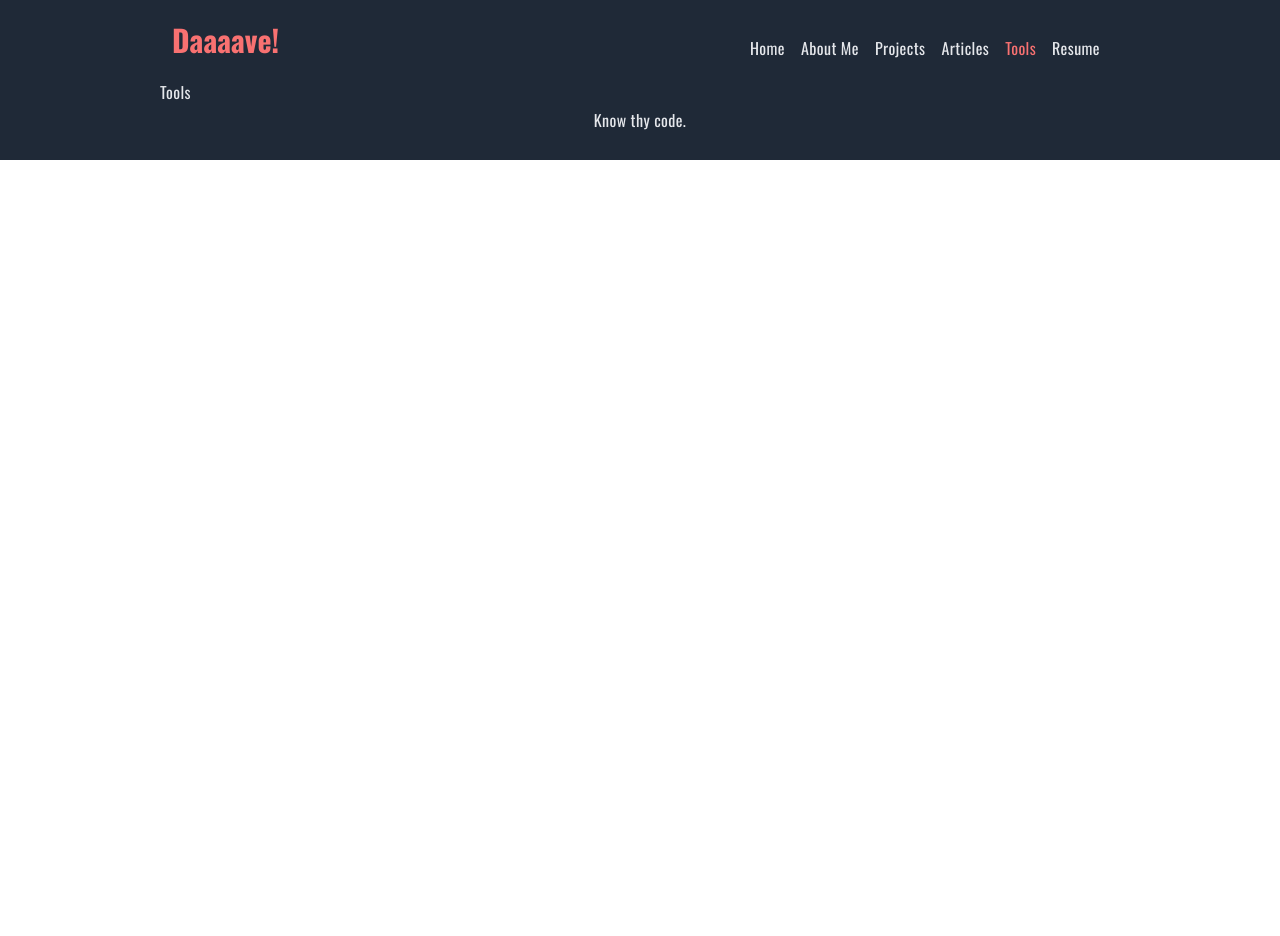
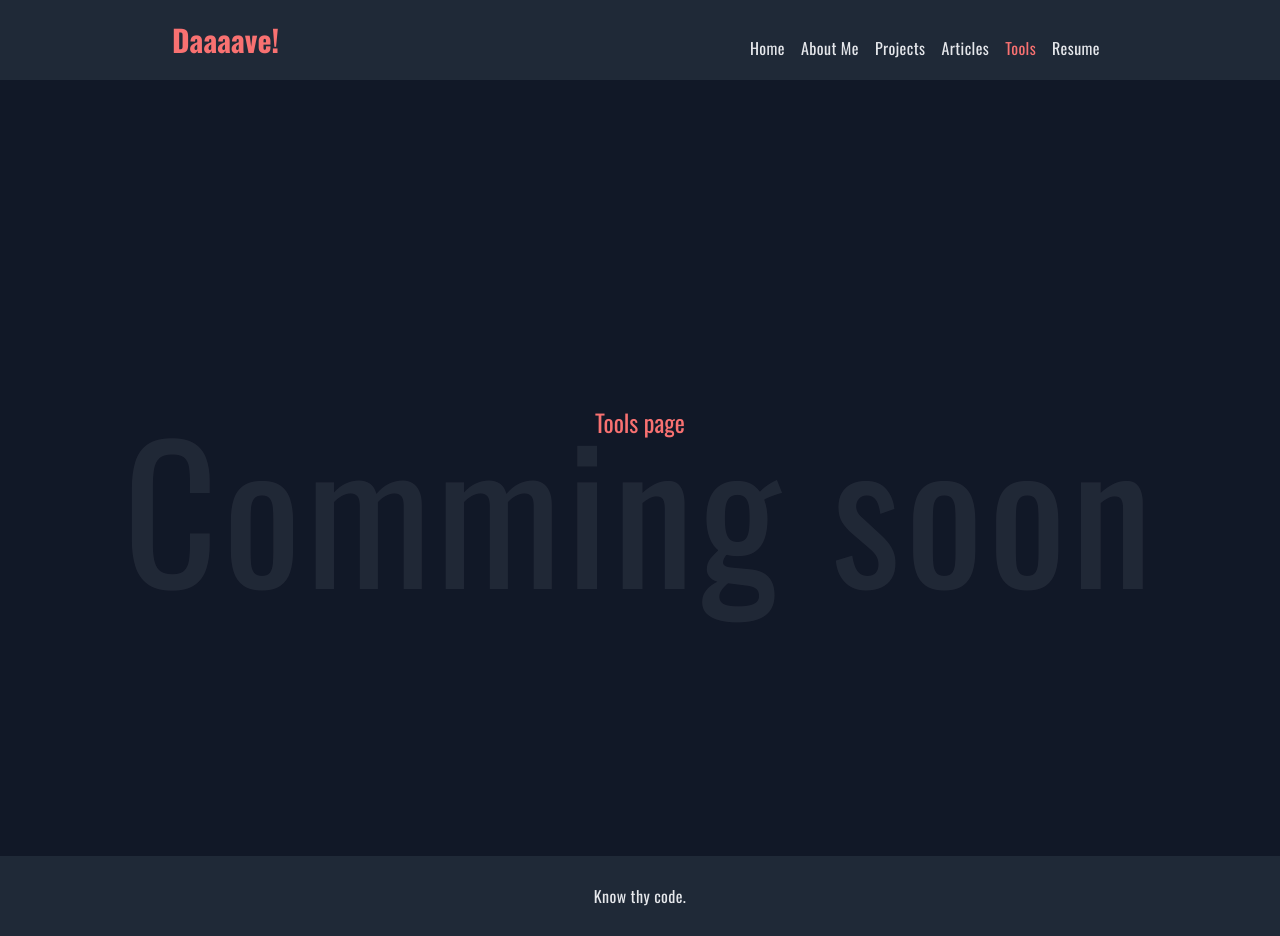
Before and after one commit to zerexei/zerexei.github.io, a React (Create React App) app: page /tools in a window 1280 px wide. Before the commit the page ends 800 px from the top, so only its background shows below. Built offline with nearby package versions, Linux system fonts and the light colour scheme.

Commit message:
refactor: section buttons

```diff
--- a/src/App.tsx
+++ b/src/App.tsx
@@ -2,6 +2,8 @@ import { BrowserRouter as Router, Switch, Route } from "react-router-dom";
 
 import Header from "./components/header/Header";
 import Home from "./components/home/Home";
+import AboutMe from "./pages/AboutMe";
+import Tools from "./pages/Tools";
 
 // TODO: separate to components
 const App = () => {
@@ -13,19 +15,13 @@ const App = () => {
           <Switch>
             <div className="md:w-3/4 mx-auto">
               <Route exact path="/" component={Home} />
-              <Route path="/profile">
-                <p>profile</p>
-              </Route>
-              <Route path="/tools">
-                <p>Tools</p>
-              </Route>
+              <Route path="/about-me" component={AboutMe} />
+              <Route path="/tools" component={Tools} />
             </div>
           </Switch>
         </main>
         <footer className="flex justify-center items-center h-20 p-4 -mt-6 bg-gray-800">
-          <p className="text-xs lg:text-base">
-            Know thy code.
-          </p>
+          <p className="text-xs lg:text-base">Know thy code.</p>
         </footer>
       </div>
     </Router>
--- a/src/components/Card.tsx
+++ b/src/components/Card.tsx
@@ -1,5 +1,6 @@
 import { ArrowRightIcon } from "@heroicons/react/solid";
 import Tag from "./Tag";
+import VisitTag from "./VisitTag";
 
 type TagProps = {
   id: number;
@@ -32,10 +33,8 @@ const Card = ({ name, description, tags, url }: CardProps) => {
 
       <div className="flex items-center justify-between lg:flex-col lg:items-start lg:gap-5">
         {tagsHTML}
-        <a href={url} className="btn text-sm tracking-widest select-none">
-          Visit
-          <ArrowRightIcon className="inline-block w-5 h-5 ml-2" />
-        </a>
+
+        <VisitTag url={url} />
       </div>
     </div>
   );
--- a/src/components/Section.tsx
+++ b/src/components/Section.tsx
@@ -1,3 +1,5 @@
+import ViewMoreTag from "./ViewMoreTag";
+
 type SectionProps = {
   name: string;
   moreItemsUrl: string;
@@ -5,6 +7,7 @@ type SectionProps = {
   className?: string;
 };
 
+//TODO: create a reusable button if possible
 const Section = ({
   name,
   moreItemsUrl,
@@ -22,10 +25,10 @@ const Section = ({
       </div>
 
       <div className="text-center">
-        <a href={moreItemsUrl} className="underline hover:text-red-400">
-          View more ...
-        </a>
+        <ViewMoreTag url={moreItemsUrl} />
       </div>
+
+      <div className="text-center"></div>
     </section>
   );
 };
--- /dev/null
+++ b/src/components/ViewMoreTag.tsx
@@ -0,0 +1,23 @@
+import { Link } from "react-router-dom";
+
+type ViewMoreTagProps = {
+  url: string;
+};
+
+const ViewMoreTag = ({ url }: ViewMoreTagProps) => {
+  if (url.match(/^https?:\/\//)) {
+    return (
+      <a href={url} className="underline hover:text-red-400">
+        View more ...
+      </a>
+    );
+  }
+
+  return (
+    <Link to={url} className="underline hover:text-red-400">
+      View more
+    </Link>
+  );
+};
+
+export default ViewMoreTag;
--- /dev/null
+++ b/src/components/VisitTag.tsx
@@ -0,0 +1,26 @@
+import { ArrowRightIcon } from "@heroicons/react/solid";
+import { Link } from "react-router-dom";
+
+type VisitTagProps = {
+  url: string;
+};
+
+const VisitTag = ({ url }: VisitTagProps) => {
+  const icon = <ArrowRightIcon className="inline-block w-5 h-5 ml-2" />;
+
+  if (url.match(/^https?:\/\//)) {
+    return (
+      <a href={url} className="btn text-sm tracking-widest select-none">
+        Visit {icon}
+      </a>
+    );
+  }
+
+  return (
+    <Link to={url} className="btn text-sm tracking-widest select-none">
+      Visit {icon}
+    </Link>
+  );
+};
+
+export default VisitTag;
--- /dev/null
+++ b/src/pages/AboutMe.tsx
@@ -0,0 +1,10 @@
+const AboutMe = () => {
+  return (
+    <div className="h-screen flex flex-col gap-5 items-center justify-center">
+      <h2 className="text-2xl text-red-400">About me page</h2>
+      <p className="animate-ping text-8xl">Comming soon</p>
+    </div>
+  );
+};
+
+export default AboutMe;
--- /dev/null
+++ b/src/pages/Tools.tsx
@@ -0,0 +1,10 @@
+const Tools = () => {
+  return (
+    <div className="h-screen flex flex-col gap-5 items-center justify-center">
+      <h2 className="text-2xl text-red-400">Tools page</h2>
+      <p className="animate-ping text-8xl">Comming soon</p>
+    </div>
+  );
+};
+
+export default Tools;
```
